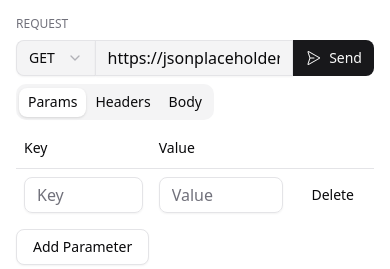
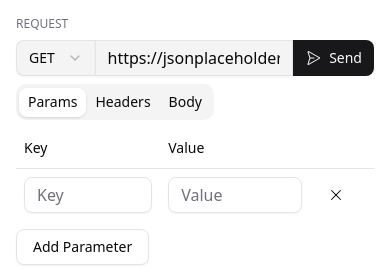
Before and after one commit to joeattardi/scratchapi, a React (Vite) app: page / in a window 390 px wide. Shown: the top 269 px of the page. Built offline with nearby package versions, Linux system fonts and the light colour scheme.

Commit message:
Use responsive app layout

```diff
--- a/src/renderer/App.tsx
+++ b/src/renderer/App.tsx
@@ -22,7 +22,7 @@ export default function App() {
 
     return (
         <div className="h-full flex flex-col">
-            <main className="p-4 flex flex-col gap-4 overflow-hidden flex-1">
+            <main className="p-4 grid grid-rows-[auto_1fr] grid-cols-1 lg:grid-cols-2 lg:grid-rows-1 gap-4 overflow-hidden flex-1">
                 <section className="flex flex-col gap-2">
                     <h2 className="uppercase text-xs text-zinc-500">Request</h2>
                     <RequestForm onSend={onClickSend} isLoading={isLoading} />
--- a/src/renderer/request/RequestParams.tsx
+++ b/src/renderer/request/RequestParams.tsx
@@ -10,6 +10,7 @@ import {
     TableHeader,
     TableRow,
 } from '@/components/ui/table';
+import { XIcon } from '@phosphor-icons/react';
 
 interface QueryParam {
     id: string;
@@ -76,7 +77,7 @@ export default function RequestParams() {
                                         size="sm"
                                         onClick={() => deleteParam(param.id)}
                                     >
-                                        Delete
+                                        <XIcon />
                                     </Button>
                                 </TableCell>
                             </TableRow>
```
